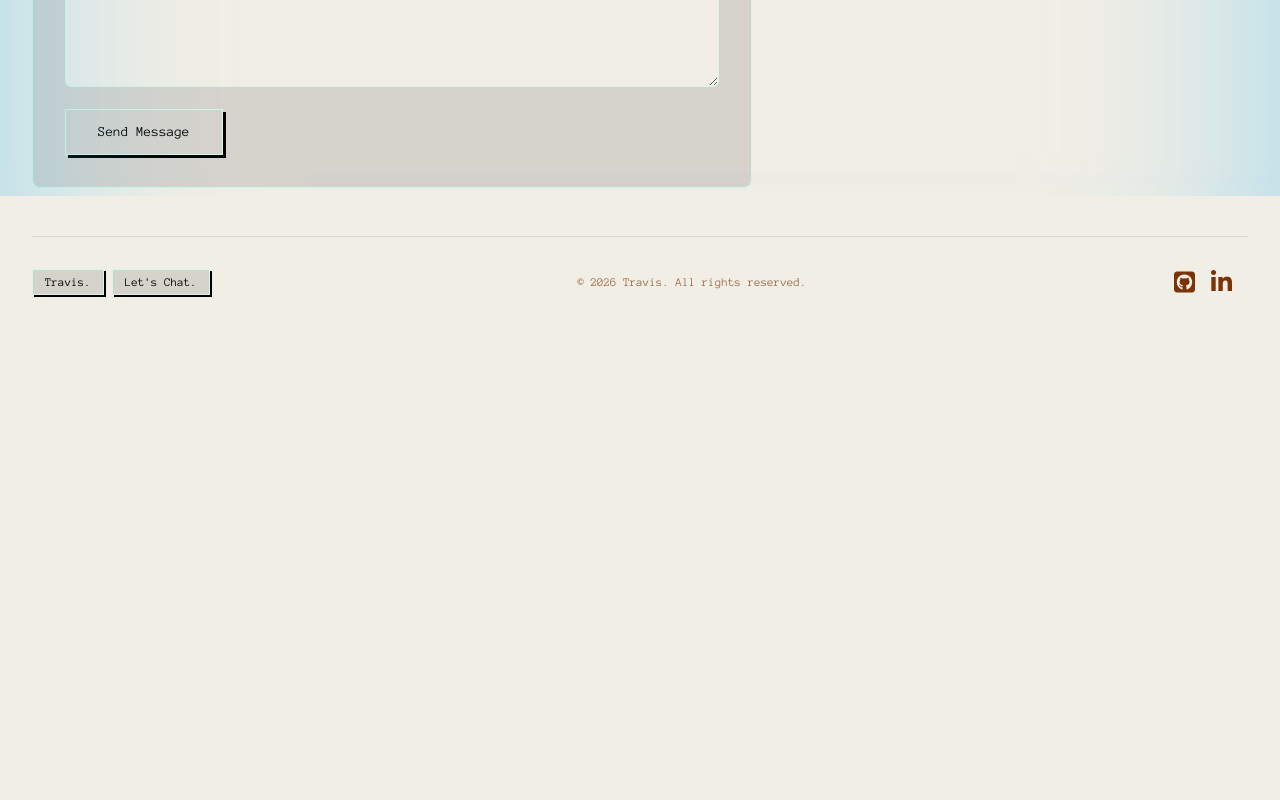
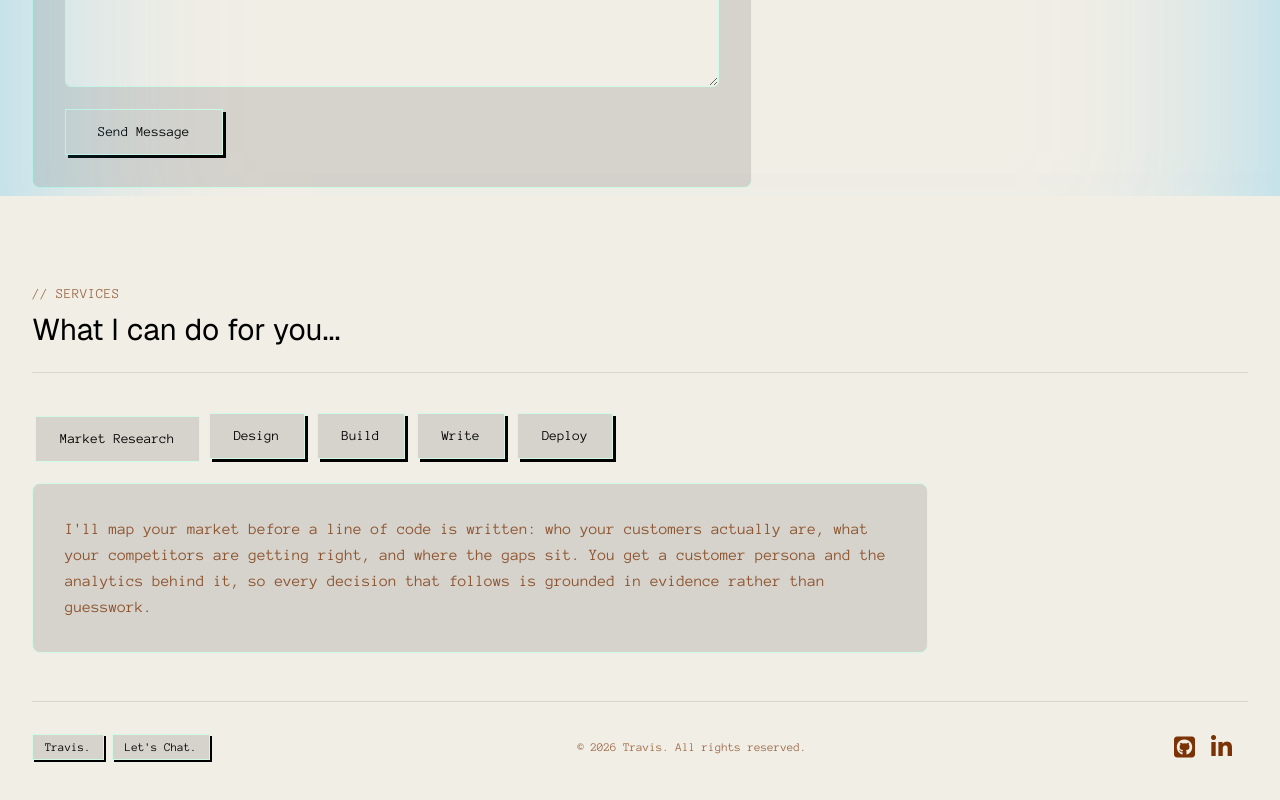
Before and after one commit to tstyer/Portfolio-Site-V2, a React (Vite) app in the folder frontend/: page /contact in a window 1280 px wide. Shown: the part 604-1404 px from the top of the page. Before the commit the page ends 955 px from the top, so only its background shows below. Built offline with nearby package versions, Linux system fonts and the light colour scheme; some icons are missing.

Commit message:
Add services tab

```diff
--- /dev/null
+++ b/frontend/src/components/services_tabs/ServicesTabs.tsx
@@ -0,0 +1,112 @@
+import { useState, useRef, type KeyboardEvent } from "react";
+
+interface Service {
+    id: string,
+    label: string,
+    body: string,
+}
+
+const services: Service[] = [
+    {
+        id: 'market-research',
+        label: 'Market Research',
+        body: "I'll map your market before a line of code is written: who your customers actually are, what your competitors are getting right, and where the gaps sit. You get a customer persona and the analytics behind it, so every decision that follows is grounded in evidence rather than guesswork.",
+    },
+    {
+        id: 'design',
+        label: 'Design',
+        body: "In Figma, I'll take you from low-fidelity wireframes through to a high-fidelity prototype you can click through. You review and feed back at each stage, so the layout is settled and agreed before any development starts.",
+    },
+    {
+        id: 'build',
+        label: 'Build',
+        body: "I build with React or React Native on the front end, and Node, Express and MongoDB behind it, all in TypeScript - plus Next.js where server-side rendering genuinely earns its place. The result is a site or app that's fast, typed end to end, and straightforward to maintain.",
+    },
+    {
+        id: 'write',
+        label: 'Write',
+        body: "Words do as much work as the interface. I write your page copy, product descriptions and blog content, structured around the keywords your customers actually search for - so your pages get found as well as read.",
+    },
+    {
+        id: 'deploy',
+        label: 'Deploy',
+        body: "I deploy to AWS by default, with a pipeline that ships updates without taking the site down. If you'd rather stay with another provider or keep the setup simpler, that's a conversation - the infrastructure should fit your budget and your team, not the other way round.",
+    },
+];
+
+export function ServicesTabs() {
+    const [active, setActive] = useState(0);
+
+    // Holds a reference to each tab button so arrow keys can move focus between them.
+    const tabRefs = useRef<(HTMLButtonElement | null)[]>([]);
+
+    // Arrow keys, Home and End move between tabs - the behaviour people expect
+    // from tabs, and what keyboard users need to reach every panel.
+    const handleKeyDown = (e: KeyboardEvent<HTMLButtonElement>, i: number) => {
+        let next: number | null = null;
+
+        if (e.key === 'ArrowRight') next = (i + 1) % services.length;
+        if (e.key === 'ArrowLeft') next = (i - 1 + services.length) % services.length;
+        if (e.key === 'Home') next = 0;
+        if (e.key === 'End') next = services.length - 1;
+
+        if (next === null) return;
+
+        e.preventDefault(); // stop the arrow key also scrolling the page
+        setActive(next);
+        tabRefs.current[next]?.focus();
+    };
+
+    const current = services[active];
+
+    return (
+        <section className="pt-16 md:pt-24">
+
+            <p className="font-text text-xs sm:text-sm text-amber-900/70 tracking-wide">// SERVICES</p>
+            <h2 className="font-heading text-3xl mt-2">What I can do for you...</h2>
+            <div className="border-t border-black/10 mt-6 mb-8 md:mb-10" />
+
+            <div role="tablist" aria-label="Services" className="flex flex-wrap gap-3">
+                {services.map((service, i) => (
+                    <button
+                        key={service.id}
+                        ref={(el) => { tabRefs.current[i] = el; }}
+                        role="tab"
+                        id={`tab-${service.id}`}
+                        aria-selected={active === i}
+                        aria-controls={`panel-${service.id}`}
+                        // Only the active tab is in the tab order; arrow keys reach the rest
+                        tabIndex={active === i ? 0 : -1}
+                        onClick={() => setActive(i)}
+                        onKeyDown={(e) => handleKeyDown(e, i)}
+                        className={`px-4 py-2 md:px-6 md:py-3 font-medium font-text text-xs sm:text-sm border border-solid border-emerald-100 cursor-pointer transition-all focus:outline-none focus-visible:ring-2 focus-visible:ring-blue-500 focus-visible:ring-offset-2 focus-visible:ring-offset-[#f1eee6] ${
+                            active === i
+                                // the selected tab sits in the "pressed in" state
+                                ? 'bg-[#D6D3CC] shadow-none translate-x-[3px] translate-y-[3px]'
+                                : 'bg-[#f1eee6] shadow-[3px_3px_0px_black] hover:shadow-none hover:translate-x-[3px] hover:translate-y-[3px]'
+                        }`}
+                    >
+                        {service.label}
+                    </button>
+                ))}
+            </div>
+
+            {current && (
+                // min-h keeps the panel a steady height so the footer doesn't
+                // jump around as you switch between longer and shorter answers
+                <div
+                    role="tabpanel"
+                    id={`panel-${current.id}`}
+                    aria-labelledby={`tab-${current.id}`}
+                    tabIndex={0}
+                    className="bg-[#D6D3CC] border border-solid border-emerald-100 rounded-lg p-6 md:p-8 mt-6 min-h-32 max-w-4xl focus:outline-none focus-visible:ring-2 focus-visible:ring-blue-500"
+                >
+                    <p className="font-text text-sm sm:text-base leading-relaxed text-amber-900/80">
+                        {current.body}
+                    </p>
+                </div>
+            )}
+
+        </section>
+    )
+}
--- a/frontend/src/pages/contact_page/ContactPage.tsx
+++ b/frontend/src/pages/contact_page/ContactPage.tsx
@@ -1,6 +1,7 @@
 import { NavBar } from "../../components/nav_bar/Navbar"
 import { Footer } from "../../components/footer/Footer"
 import { TypingChat } from "../../components/typing_chat/TypingChat"
+import { ServicesTabs } from "../../components/services_tabs/ServicesTabs"
 import { useState, type ChangeEvent, type SubmitEvent } from "react"
 
 interface Contact {
@@ -177,6 +178,8 @@ export function ContactPage() {
 
         </div>
 
+        <ServicesTabs />
+
         </main>
 
             <Footer />
```
